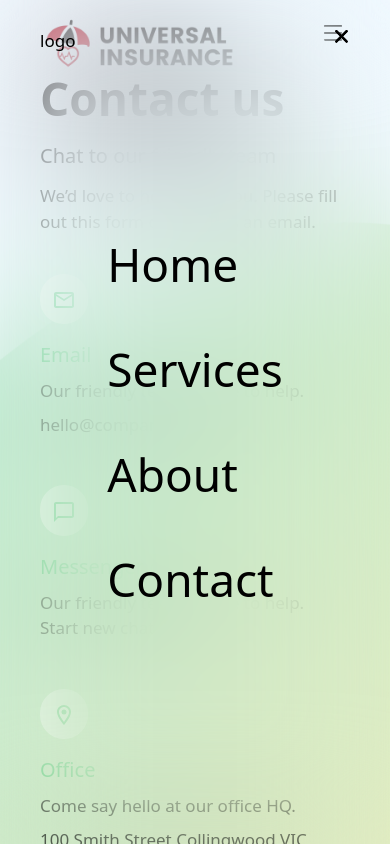
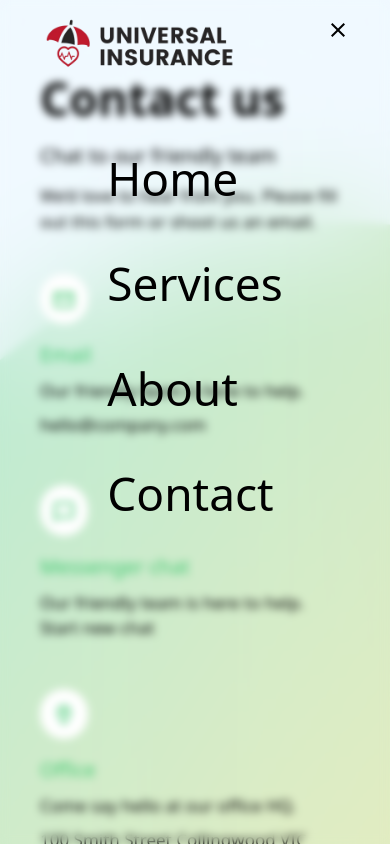
Before and after one commit to tejinder-pal-singh/universalInsurance, a React (Vite) app: page /contact in a window 390 px wide. Both pictures are taken after a click on the button 333 px from the left and 33 px from the top of the page. Shown: the top 844 px of the page. Built offline with nearby package versions, Linux system fonts and the light colour scheme.

Commit message:
fix navbar

```diff
--- a/src/components/Navbar.tsx
+++ b/src/components/Navbar.tsx
@@ -2,11 +2,13 @@ import { AnimatePresence, Variants, motion } from "framer-motion";
 import { useEffect, useState } from "react";
 import { Link } from "react-router-dom";
 import { NavLink } from "react-router-dom";
-import { ReactComponent as MenuIcon } from "../assets/menu-icon.svg";
-import { ReactComponent as CloseIcon } from "../assets/close.svg";
+
+import MenuIcon from "@mui/icons-material/Menu";
+import CloseIcon from "@mui/icons-material/Close";
 import logo from "../assets/logo.png";
-import { ReactComponent as PhoneIcon } from "../assets/phone.svg";
+import PhoneOutlinedIcon from "@mui/icons-material/PhoneOutlined";
 import { Button } from "./Button";
+import { companyDetails } from "../pages/Contact";
 
 const appearParent: Variants = {
   initial: { opacity: 0 },
@@ -77,20 +79,12 @@ const NavbarItems = ({
   return (
     <>
       <motion.div
-        className="navList fixed grid place-items-center  top-0 left-0 h-screen w-full  bottom-0 z-50 "
+        className="pt-32 flex justify-center h-full items-center overflow-hidden  z-50 "
         initial="hidden"
         animate="visible"
         exit="hidden"
         variants={navList}
       >
-        <div className="blob absolute h-full w-full backdrop-blur-3xl -z-10"></div>
-
-        <div className="flex absolute top-0 left-0 pt-7 px-10 w-full justify-between ">
-          <div className="logo">logo</div>
-          <div className="btn cursor-pointer " onClick={onCloseHandler}>
-            <CloseIcon />
-          </div>
-        </div>
         <div className="flex flex-col gap-9 text-3xl font-extralight ">
           {items.map((item) => (
             <motion.div
@@ -129,6 +123,13 @@ const Navbar = () => {
   };
 
   useEffect(() => {
+    if (isToggled) {
+      setIsScrolled(true);
+      document.body.style.overflow = "hidden";
+    } else document.body.style.overflow = "auto";
+  }, [isToggled]);
+
+  useEffect(() => {
     if (typeof window !== "undefined") {
       window.addEventListener("scroll", controlNavbar);
 
@@ -138,6 +139,7 @@ const Navbar = () => {
       };
     }
   }, [lastScrollY]);
+
   useEffect(() => {
     window.addEventListener("scroll", handleScroll);
     return () => {
@@ -148,7 +150,7 @@ const Navbar = () => {
   const handleScroll = () => {
     if (window.scrollY > 0) {
       setIsScrolled(true);
-    } else {
+    } else if (!isToggled) {
       setIsScrolled(false);
     }
   };
@@ -181,7 +183,9 @@ const Navbar = () => {
           animate={"reveal"}
           className={`navbar fixed   top-0  z-30 text-lg  py-4 hidden ${
             isScrolled ? "backdrop-blur-md" : "backdrop-blur-none"
-          } items-center bg-transparent  px-32 lg:flex w-full justify-between`}
+          } items-center bg-transparent ${
+            isToggled && "overflow-hidden"
+          } px-32 lg:flex w-full justify-between`}
         >
           <motion.div variants={appearAnimate} className="logo">
             <Link to={"/"}>
@@ -237,12 +241,12 @@ const Navbar = () => {
             <motion.button
               variants={appearAnimate}
               onClick={() => {
-                window.open("tel:+1800229933");
+                window.open(`tel:${companyDetails.telephone}`);
               }}
             >
               <Button className="bg-white flex items-center gap-2">
-                <PhoneIcon />
-                <span>+1 453345342</span>
+                <PhoneOutlinedIcon />
+                <span>{companyDetails.telephone}</span>
               </Button>
             </motion.button>
             <motion.div variants={appearAnimate}>
@@ -253,13 +257,13 @@ const Navbar = () => {
       )}
       {show && (
         <div
-          className={` top-0 fixed navbar justify-between pt-4 pb-16 px-10 ${
-            isScrolled ? "backdrop-blur-md" : "backdrop-blur-none"
-          } top-0 w-full lg:hidden  z-30 text-lg `}
+          className={`top-0 fixed navbar ${
+            isScrolled ? "backdrop-blur-sm" : "backdrop-blur-none"
+          }  pt-4 pb-16 px-10
+          }  lg:hidden ${isToggled ? "bottom-0" : ""}  w-full z-30 text-lg `}
         >
-          <div className="logo absolute z-60  left-0 px-[inherit] ">
+          <div className={`logo absolute z-60  left-0 px-[inherit] `}>
             <Link to={"/"}>
-              {" "}
               <img
                 src={logo}
                 alt="Universal Insurance"
@@ -270,10 +274,10 @@ const Navbar = () => {
           </div>
 
           <button
-            className="btn absolute z-60  right-0 px-[inherit]"
+            className={`btn absolute z-60  right-0 px-[inherit]`}
             onClick={() => setToggle(!isToggled)}
           >
-            <MenuIcon className="" />
+            {isToggled ? <CloseIcon /> : <MenuIcon />}
           </button>
           <AnimatePresence>
             {isToggled && (
```
